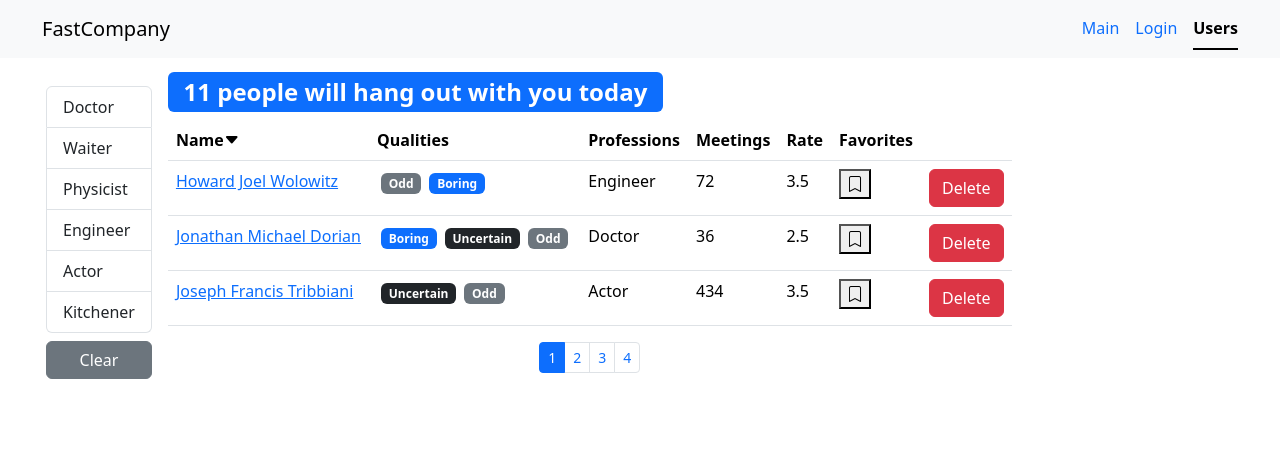
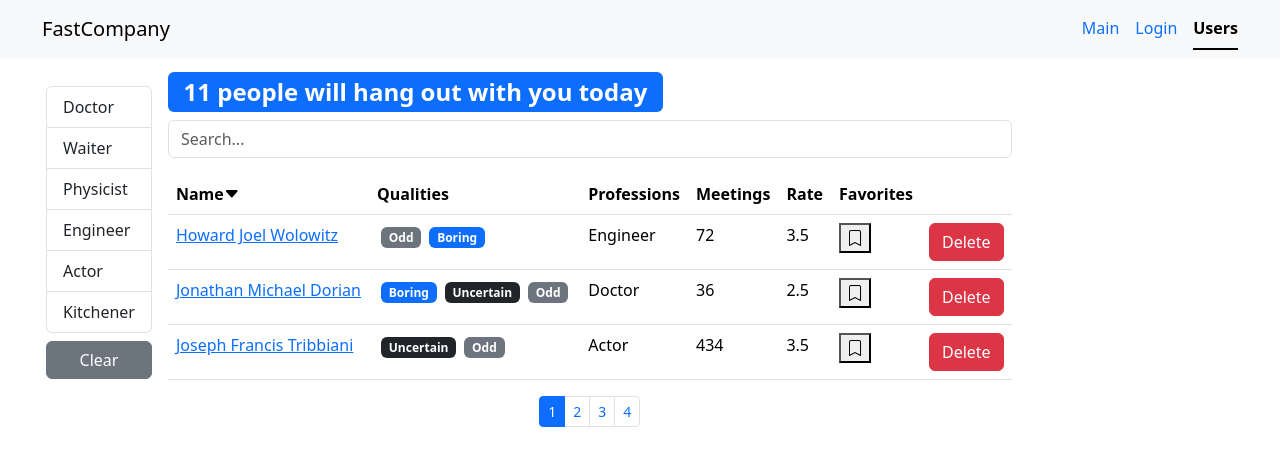
Before and after one commit to Kostya20079/fast-company-social-network, a React (Create React App) app: page /users in a window 1280 px wide. Shown: the top 466 px of the page. Built offline with nearby package versions, Linux system fonts and the light colour scheme.

Commit message:
created search input & configured searching process

```diff
--- a/src/app/components/usersList.jsx
+++ b/src/app/components/usersList.jsx
@@ -10,6 +10,7 @@ import _ from "lodash";
 const UsersList = () => {
   const [currentPage, setCurrentPage] = useState(1);
   const [professions, setProfession] = useState();
+  const [searchQuery, setSearchQuery] = useState("");
   const [selectedProf, setSelectedProf] = useState();
   const [sortBy, setSortBy] = useState({ path: "name", order: "asc" });
   const pageSize = 3; // size of showing users on page
@@ -37,10 +38,16 @@ const UsersList = () => {
   }, []);
   useEffect(() => {
     setCurrentPage(1);
-  }, [selectedProf]);
+  }, [selectedProf, searchQuery]);
 
   const handleProfessionSelect = (item) => {
+    if (searchQuery !== "") setSearchQuery("");
     setSelectedProf(item);
+  };
+
+  const handleSearchQuery = ({ target }) => {
+    setSelectedProf(undefined);
+    setSearchQuery(target.value);
   };
 
   //change to selected page
@@ -54,7 +61,12 @@ const UsersList = () => {
   };
 
   if (users) {
-    const filteredUsers = selectedProf
+    const filteredUsers = searchQuery
+      ? users.filter(
+          (user) =>
+            user.name.toLowerCase().indexOf(searchQuery.toLowerCase()) !== -1
+        )
+      : selectedProf
       ? users.filter((user) => {
           return (
             JSON.stringify(user.profession) === JSON.stringify(selectedProf)
@@ -86,6 +98,18 @@ const UsersList = () => {
         )}
         <div className="d-flex flex-column">
           <SearchStatus length={count} />
+          <div class="input-group mb-3">
+            <input
+              type="text"
+              name="searchQuery"
+              className="form-control"
+              placeholder="Search..."
+              aria-describedby="basic-addon1"
+              onChange={handleSearchQuery}
+              value={searchQuery}
+            />
+          </div>
+
           {count > 0 && (
             <UserTable
               users={usersCrop}
```
